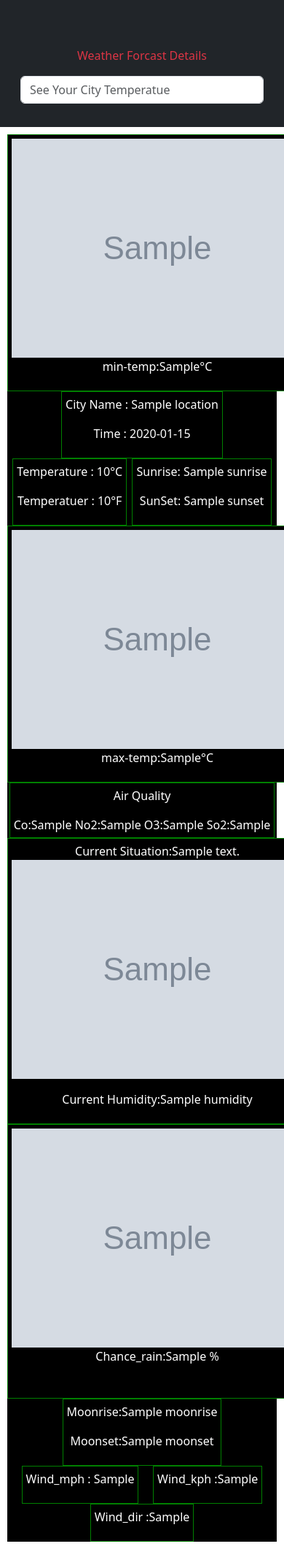
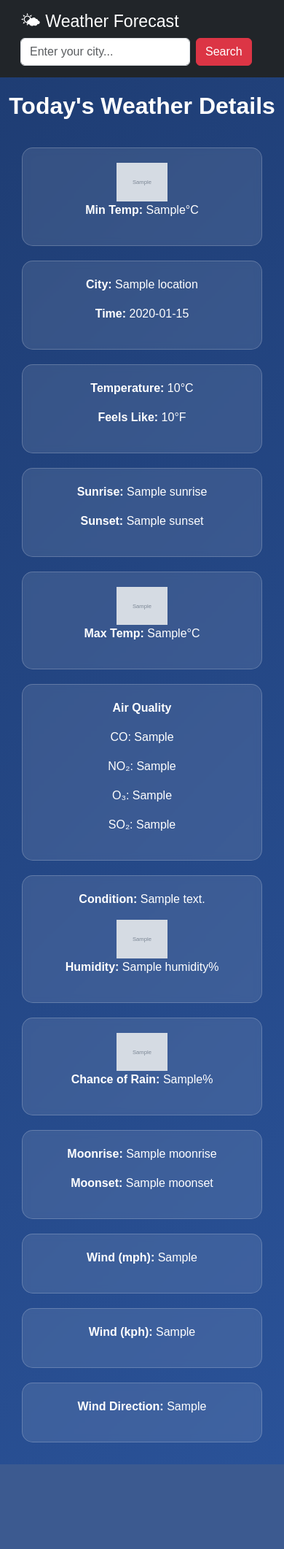
Before and after one commit to Ashish77393/weatherapp, a Django app: template templates/weatherView.html in a window 390 px wide; the page is wider, and only the part inside the window is pictured. Shown: that part at 73% size. After the commit the page ends 2006 px from the top of that part, so only its background shows below. Run offline with Django 5.2, Linux system fonts and the light colour scheme; the template is opened without the code that fills it: most values are stand-ins (such as "Sample title", 1, 10 or a date in 2020); grey boxes marked "Sample" are stand-in pictures.

Commit message:
updated file

```diff
--- a/templates/weatherView.html
+++ b/templates/weatherView.html
@@ -3,150 +3,167 @@
   <head>
     <meta charset="utf-8" />
     <meta name="viewport" content="width=device-width, initial-scale=1" />
-    <title>Weather Forcast</title>
+    <title>Weather Forecast</title>
     <link
       href="https://cdn.jsdelivr.net/npm/bootstrap@5.3.3/dist/css/bootstrap.min.css"
       rel="stylesheet"
-      integrity="sha384-QWTKZyjpPEjISv5WaRU9OFeRpok6YctnYmDr5pNlyT2bRjXh0JMhjY6hW+ALEwIH"
-      crossorigin="anonymous"
     />
-  </head>
-  <body>
     <style>
+      body {
+        background: linear-gradient(135deg, #1e3c72, #2a5298);
+        color: #fff;
+        font-family: "Poppins", sans-serif;
+      }
+
+      header {
+        background: rgba(0, 0, 0, 0.4) !important;
+        backdrop-filter: blur(10px);
+      }
+
       .main {
-        display: flex;
-        flex-wrap: wrap;
-        justify-content: space-evenly;
-        height: auto;
-        width: auto;
-        color: white;
-        background-color: black;
-        margin: 10px;
+        display: grid;
+        grid-template-columns: repeat(auto-fit, minmax(250px, 1fr));
+        gap: 20px;
+        padding: 30px;
       }
+
       .inner {
-        background-color: black;
-        border: 1px solid green;
+        background: rgba(255, 255, 255, 0.1);
+        border-radius: 15px;
+        padding: 20px;
         text-align: center;
-        padding: 5px;
+        border: 1px solid rgba(255, 255, 255, 0.2);
+        backdrop-filter: blur(5px);
+        transition: 0.3s ease;
+      }
+
+      .inner:hover {
+        transform: translateY(-5px);
+        background: rgba(255, 255, 255, 0.2);
+      }
+
+      img {
+        width: 70px;
+      }
+
+      .title {
+        text-align: center;
+        margin-top: 20px;
+        font-size: 2rem;
+        font-weight: 600;
       }
     </style>
+  </head>
 
+  <body>
     <header class="p-3 text-bg-dark">
       <div class="container">
         <div
-          class="d-flex flex-wrap align-items-center justify-content-center justify-content-lg-start"
+          class="d-flex flex-wrap align-items-center justify-content-between"
         >
           <a
             href="/"
-            class="d-flex align-items-center mb-2 mb-lg-0 text-white text-decoration-none"
+            class="d-flex align-items-center mb-2 text-white text-decoration-none"
           >
-            <svg
-              class="bi me-2"
-              width="40"
-              height="32"
-              role="img"
-              aria-label="Bootstrap"
-            >
-              <use xlink:href="#bootstrap"></use>
-            </svg>
+            <h3 class="m-0">🌤 Weather Forecast</h3>
           </a>
 
-          <ul
-            class="nav col-12 col-lg-auto me-lg-auto mb-2 justify-content-center mb-md-0"
-          >
-            <li>
-              <a href="#" class="nav-link px-2 text-danger"
-                >Weather Forcast Details
-              </a>
-            </li>
-          </ul>
-
-          <form
-            method="post"
-            action="{% url 'weatherview' %}"
-            class="col-12 col-lg-auto mb-3 mb-lg-0 me-lg-3"
-          >
+          <form method="post" action="{% url 'weatherview' %}" class="d-flex">
             {% csrf_token %}
             <input
               type="search"
-              class="form-control form-control-dark text-bg-white"
-              placeholder="See Your City Temperatue"
+              class="form-control me-2"
+              placeholder="Enter your city..."
               name="data"
-              aria-label="Search"
             />
+            <button class="btn btn-danger">Search</button>
           </form>
-
-          {% comment %}
-          <div class="text-end">
-            <button
-              style="text-align: center"
-              type="submit"
-              class="btn btn-primary"
-            >
-              Submit
-            </button>
-          </div>
-          {% endcomment %}
         </div>
       </div>
     </header>
 
+    <h2 class="title">Today's Weather Details</h2>
+
     <div class="main">
-      <div class="col-md-2 inner">
+      <div class="inner">
         <img src="{{data.current.condition.icon}}" />
-        <p>min-temp:{{data.forecast.forecastday.0.day.mintemp_c}}°C</p>
+        <p>
+          <strong>Min Temp:</strong>
+          {{data.forecast.forecastday.0.day.mintemp_c}}°C
+        </p>
       </div>
 
-      <div class="col-md-2 inner">
-        <p>City Name : {{data.location.name}}</p>
-        <p>Time : {{data.location.localtime}}</p>
-      </div>
-      <div class="col-md-2 inner">
-        <p>Temperature : {{data.current.temp_c}}°C</p>
-        <p>Temperatuer : {{data.current.temp_f}}°F</p>
-      </div>
-      <div class="col-md-4 inner">
-        <p>Sunrise: {{data.forecast.forecastday.1.astro.sunrise}}</p>
-        <p>SunSet: {{data.forecast.forecastday.1.astro.sunset}}</p>
-      </div>
-      <div class="col-md-2 inner">
-        <img src="{{data.current.condition.icon}}" />
-        <p>max-temp:{{data.forecast.forecastday.0.day.maxtemp_c}}°C</p>
-      </div>
-      <div class="col-md-6 inner">
-        <p>Air Quality</p>
-        <span>Co:{{data.current.air_quality.co}}</span>
-        <span>No2:{{data.current.air_quality.no2}}</span>
-        <span>O3:{{data.current.air_quality.03}}</span>
-        <span>So2:{{data.current.air_quality.so2}}</span>
-      </div>
-      <div class="col-md-6 inner">
-        <p>
-          Current Situation:{{data.current.condition.text}}
-          <img src="{{data.current.condition.icon}}" />
-        </p>
-        <p>Current Humidity:{{data.current.humidity}}</p>
+      <div class="inner">
+        <p><strong>City:</strong> {{data.location.name}}</p>
+        <p><strong>Time:</strong> {{data.location.localtime}}</p>
       </div>
 
-      <div class="col-md-6 inner">
+      <div class="inner">
+        <p><strong>Temperature:</strong> {{data.current.temp_c}}°C</p>
+        <p><strong>Feels Like:</strong> {{data.current.temp_f}}°F</p>
+      </div>
+
+      <div class="inner">
+        <p>
+          <strong>Sunrise:</strong>
+          {{data.forecast.forecastday.1.astro.sunrise}}
+        </p>
+        <p>
+          <strong>Sunset:</strong> {{data.forecast.forecastday.1.astro.sunset}}
+        </p>
+      </div>
+
+      <div class="inner">
+        <img src="{{data.current.condition.icon}}" />
+        <p>
+          <strong>Max Temp:</strong>
+          {{data.forecast.forecastday.0.day.maxtemp_c}}°C
+        </p>
+      </div>
+
+      <div class="inner">
+        <p class="fw-bold">Air Quality</p>
+        <p>CO: {{data.current.air_quality.co}}</p>
+        <p>NO₂: {{data.current.air_quality.no2}}</p>
+        <p>O₃: {{data.current.air_quality.o3}}</p>
+        <p>SO₂: {{data.current.air_quality.so2}}</p>
+      </div>
+
+      <div class="inner">
+        <p><strong>Condition:</strong> {{data.current.condition.text}}</p>
+        <img src="{{data.current.condition.icon}}" />
+        <p><strong>Humidity:</strong> {{data.current.humidity}}%</p>
+      </div>
+
+      <div class="inner">
         <img src="{{data.forecast.forecastday.0.day.condition.icon}}" />
         <p>
-          Chance_rain:{{data.forecast.forecastday.0.day.daily_chance_of_rain}} %
+          <strong>Chance of Rain:</strong>
+          {{data.forecast.forecastday.0.day.daily_chance_of_rain}}%
         </p>
-        <br />
       </div>
-      <div class="col-md-6 inner">
-        <p>Moonrise:{{data.forecast.forecastday.1.astro.moonrise}}</p>
-        <p>Moonset:{{data.forecast.forecastday.1.astro.moonset}}</p>
+
+      <div class="inner">
+        <p>
+          <strong>Moonrise:</strong>
+          {{data.forecast.forecastday.1.astro.moonrise}}
+        </p>
+        <p>
+          <strong>Moonset:</strong>
+          {{data.forecast.forecastday.1.astro.moonset}}
+        </p>
       </div>
-      <div class="col-md-4 inner">
-        <p>Wind_mph : {{data.current.wind_mph}}</p>
+
+      <div class="inner">
+        <p><strong>Wind (mph):</strong> {{data.current.wind_mph}}</p>
       </div>
-      <div class="col-md-4 inner">
-        <p>Wind_kph :{{data.current.wind_kph}}</p>
+
+      <div class="inner">
+        <p><strong>Wind (kph):</strong> {{data.current.wind_kph}}</p>
       </div>
-      <div class="col-md-4 inner">
-        <p>Wind_dir :{{data.current.wind_dir}}</p>
+
+      <div class="inner">
+        <p><strong>Wind Direction:</strong> {{data.current.wind_dir}}</p>
       </div>
     </div>
   </body>
```
